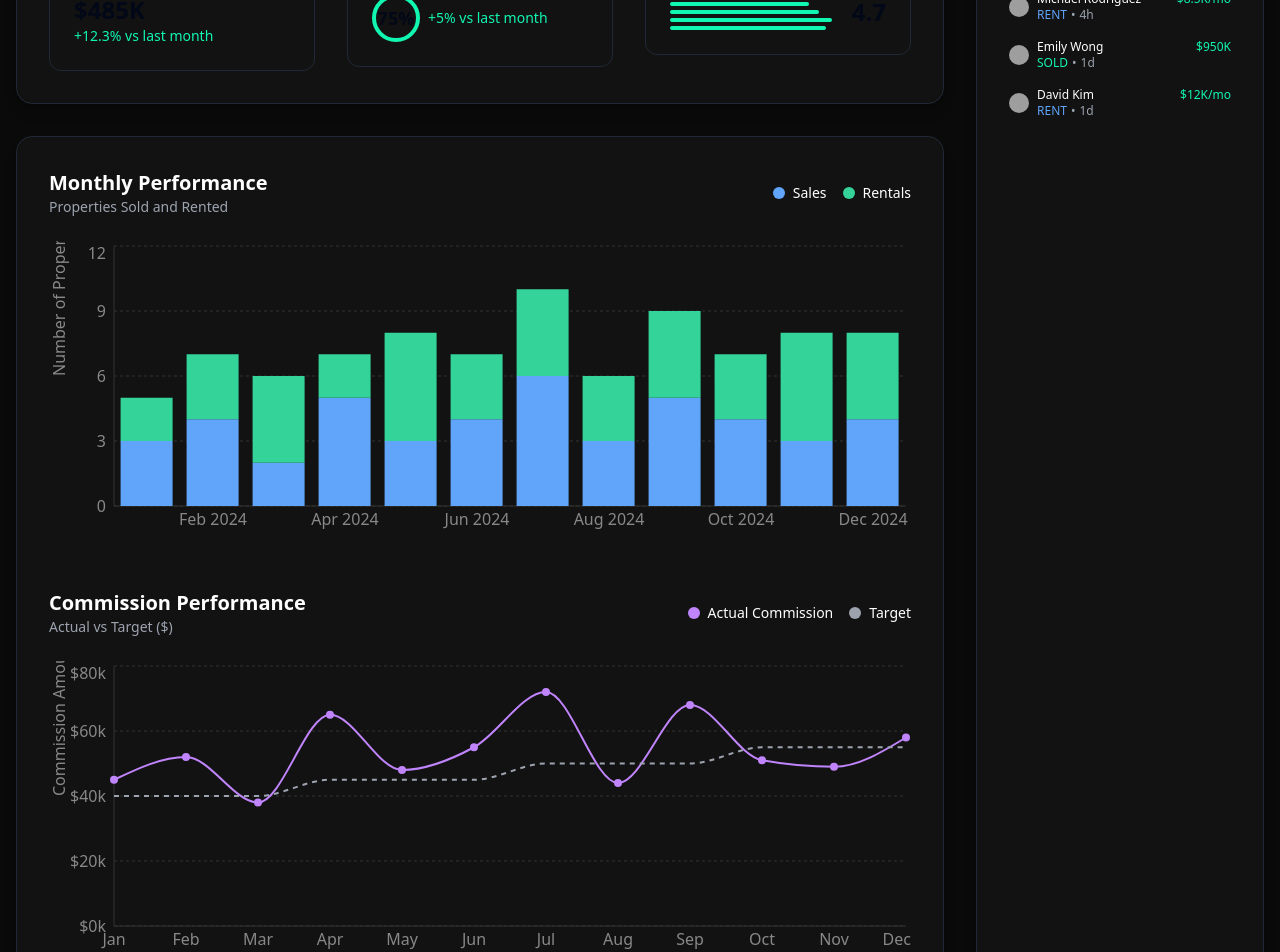
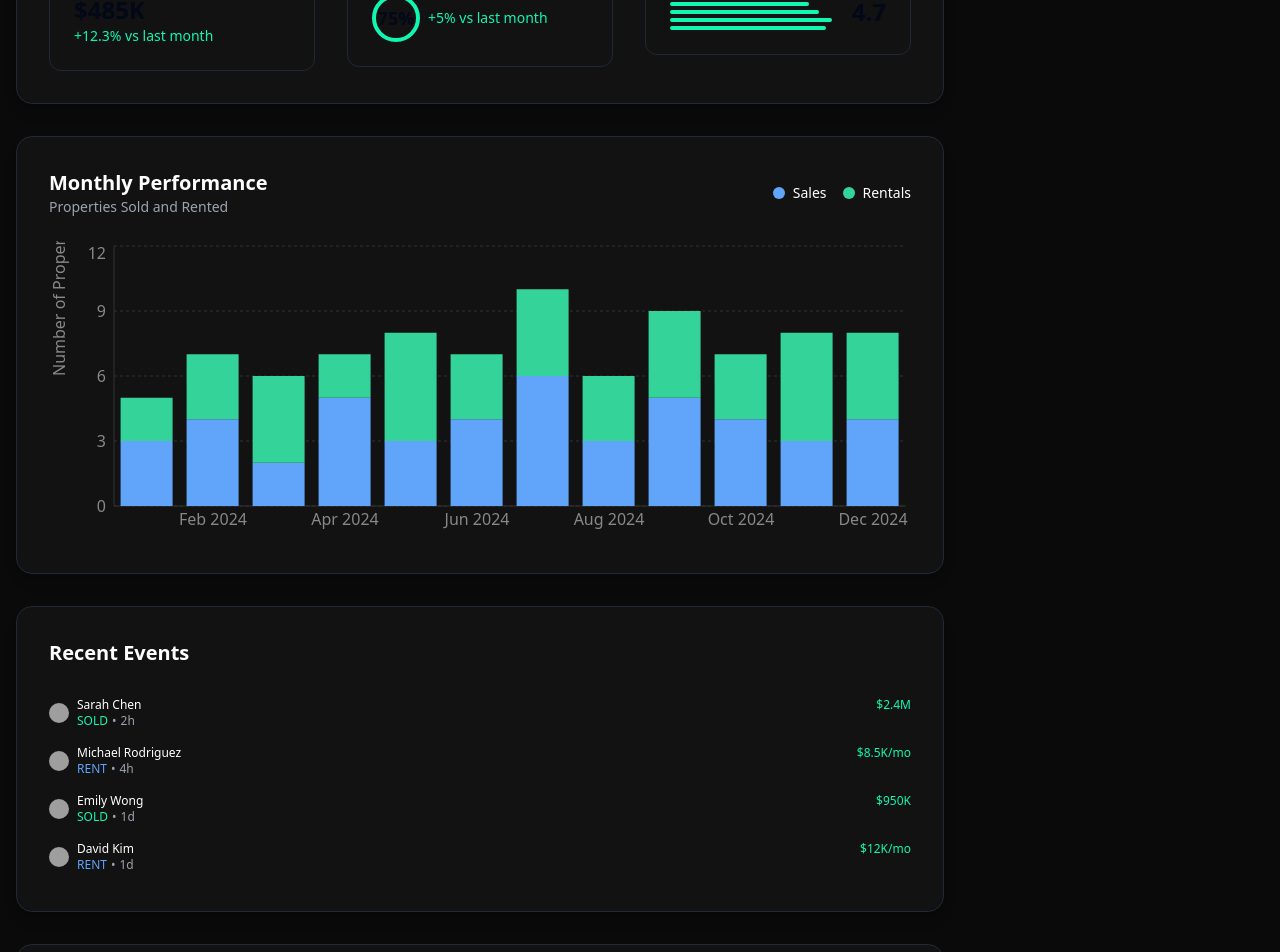
Before and after one commit to lkmariobros/chartopia-wonder-visuals, a React (Vite) app: page / in a window 1280 px wide. Shown: the part 180-1132 px from the top of the page. Built offline with nearby package versions, Linux system fonts and the light colour scheme; grey boxes are pictures that could not be loaded.

Commit message:
Align Recent Events with Monthly Performance
The recent events section will now be visually aligned with the monthly performance charts.

```diff
--- a/src/components/ChartDemo.tsx
+++ b/src/components/ChartDemo.tsx
@@ -128,10 +128,8 @@ export default function ChartDemo({ isDarkMode }: ChartDemoProps) {
   return (
     <div className="container mx-auto py-8 px-4">
       <div className="grid grid-cols-4 gap-8">
-        {/* Left section - 3 columns */}
         <div className="col-span-3 space-y-8">
-          {/* Container for metric cards */}
-          <div className={`${bgColor} rounded-2xl border ${borderColor} p-8 shadow-lg`}>
+          <div className={`${bgColor} rounded-2xl border ${borderColor} p-8 shadow-lg mb-8`}>
             <h2 className={`text-xl font-semibold mb-6 ${textColor}`}>Key Metrics</h2>
             <div className="grid grid-cols-3 gap-8">
               {cards.map((card, index) => (
@@ -147,11 +145,7 @@ export default function ChartDemo({ isDarkMode }: ChartDemoProps) {
             </div>
           </div>
 
-          {/* Chart sections */}
-          <div className={`${bgColor} rounded-2xl border ${borderColor} p-8 shadow-lg`}>
-            <div className="space-y-12">
-              {/* Agent Performance Chart */}
-              <div>
+          <div className={`col-span-2 ${bgColor} rounded-2xl border ${borderColor} p-8 shadow-lg`}>
             <div className="flex items-center justify-between mb-6">
               <div>
                 <h2 className={`text-xl font-semibold ${textColor}`}>Monthly Performance</h2>
@@ -197,8 +191,12 @@ export default function ChartDemo({ isDarkMode }: ChartDemoProps) {
             </div>
           </div>
 
-              {/* Commission Performance Chart */}
-              <div>
+          <div className={`col-span-2 ${bgColor} rounded-2xl border ${borderColor} p-8 shadow-lg`}>
+            <h2 className={`text-xl font-semibold mb-6 ${textColor}`}>Recent Events</h2>
+            <RecentEvents events={recentEvents} isDarkMode={isDarkMode} />
+          </div>
+
+          <div className={`col-span-4 ${bgColor} rounded-2xl border ${borderColor} p-8 shadow-lg`}>
             <div className="flex items-center justify-between mb-6">
               <div>
                 <h2 className={`text-xl font-semibold ${textColor}`}>Commission Performance</h2>
@@ -266,15 +264,5 @@ export default function ChartDemo({ isDarkMode }: ChartDemoProps) {
         </div>
       </div>
     </div>
-
-        {/* Right section - 1 column */}
-        <div className="col-span-1">
-          <div className={`${bgColor} rounded-2xl border ${borderColor} p-8 shadow-lg h-full`}>
-            <h2 className={`text-xl font-semibold mb-6 ${textColor}`}>Recent Events</h2>
-            <RecentEvents events={recentEvents} isDarkMode={isDarkMode} />
-          </div>
-        </div>
-      </div>
-    </div>
   );
 }
```
Lines whose indentation alone changed are shown as unchanged.
